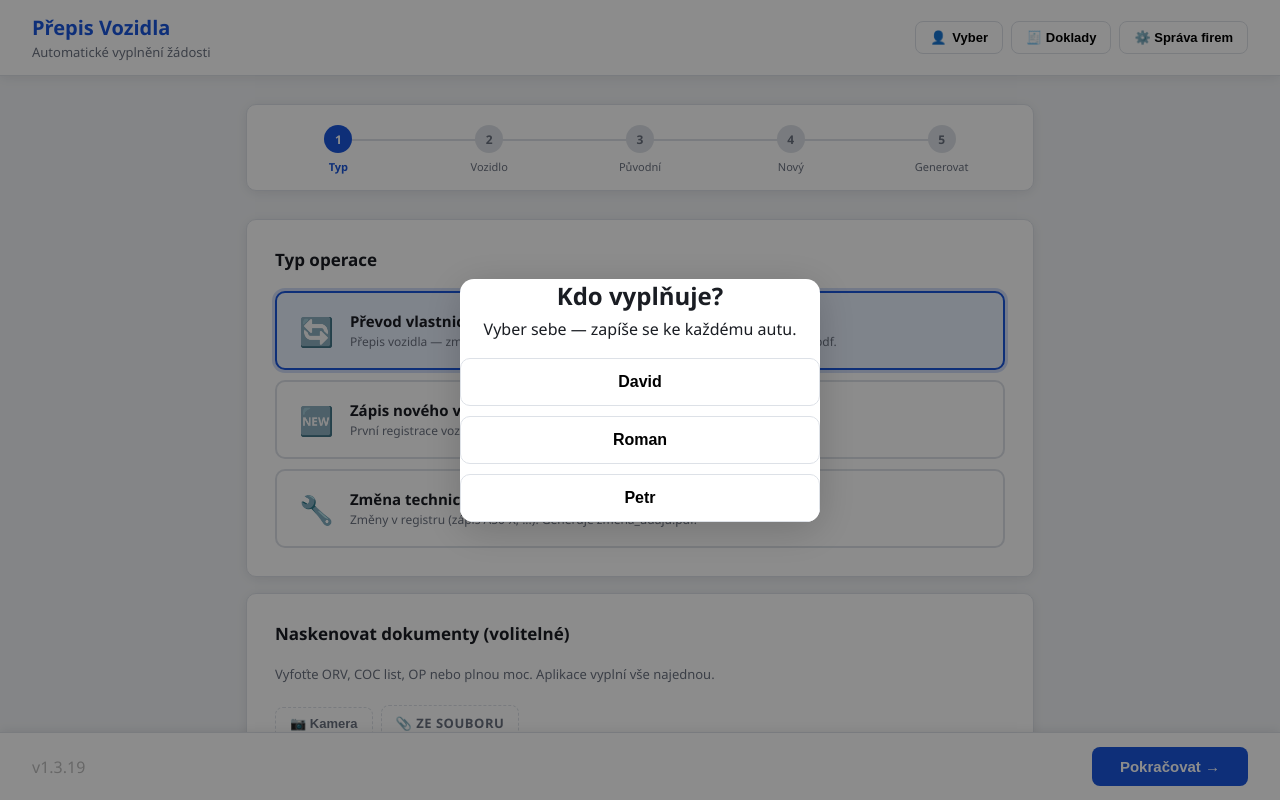
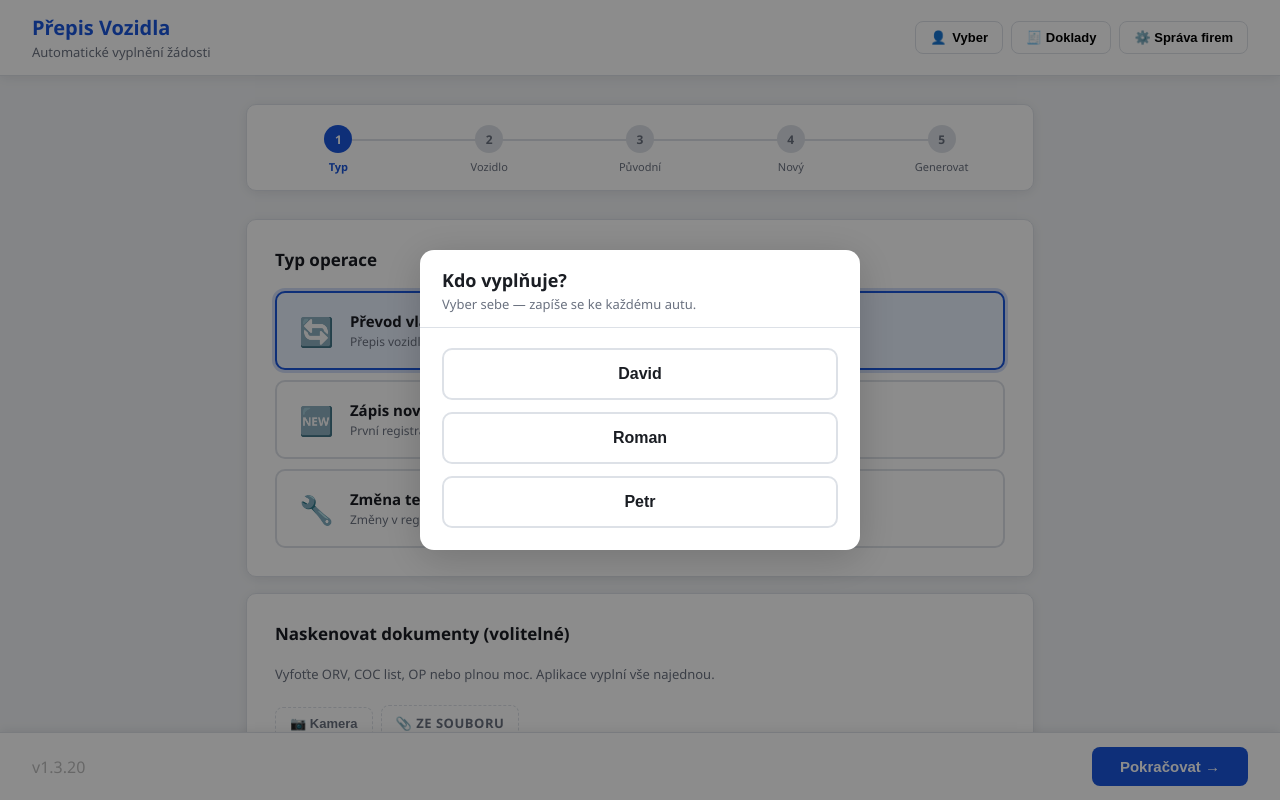
Before and after one commit to Kosacek/prepis-vozidla, a Flask app: page / in a window 1280 px wide. Run offline with Flask 3, Linux system fonts and the light colour scheme.

Commit message:
style(zadosti): restyle the Kdo vyplnuje picker to match the app
Use the app modal-box + modal-header pattern and card-style choices (.profil-card
mirrors .mode-card: 2px border, blue hover + accent bg) so the profile picker
looks native instead of generic white buttons. v1.3.20.

```diff
--- a/prepis_app/app.py
+++ b/prepis_app/app.py
@@ -29,7 +29,7 @@ import sys
 import shutil
 BASE_DIR = sys._MEIPASS if getattr(sys, 'frozen', False) else os.path.dirname(os.path.abspath(__file__))
 
-__version__ = "1.3.19"
+__version__ = "1.3.20"
 
 # Writable data dir. Precedence:
 #   1. DATA_DIR env var (web container sets it to /data — the bind mount)
--- a/prepis_app/templates/index.html
+++ b/prepis_app/templates/index.html
@@ -177,6 +177,11 @@
   .mode-card:focus { outline: none; border-color: var(--primary); box-shadow: 0 0 0 3px rgba(26,86,219,0.2); }
   .mode-card.selected { border-color: var(--primary); background: var(--accent); }
   .mode-icon { font-size: 28px; flex-shrink: 0; }
+
+  /* Profil (kdo vyplňuje) choice cards — same language as .mode-card */
+  .profil-card { width: 100%; border: 2px solid var(--border); border-radius: var(--radius); padding: 15px 18px; background: #fff; color: var(--text); font-size: 16px; font-weight: 700; cursor: pointer; transition: all .15s; }
+  .profil-card:hover { border-color: var(--primary); background: var(--accent); color: var(--primary); }
+  .profil-card:focus { outline: none; border-color: var(--primary); box-shadow: 0 0 0 3px rgba(26,86,219,0.2); }
   .mode-title { font-size: 15px; font-weight: 700; }
   .mode-desc { font-size: 12px; color: var(--muted); margin-top: 2px; }
 
@@ -267,10 +272,14 @@
 
 <!-- Kdo vyplňuje (profil) -->
 <div class="modal-overlay" id="profil-modal">
-  <div class="modal-box" style="max-width:360px;text-align:center;">
-    <h2 style="margin-bottom:6px;">Kdo vyplňuje?</h2>
-    <p class="subtitle" style="margin:0 0 18px;">Vyber sebe — zapíše se ke každému autu.</p>
-    <div id="profil-choices" style="display:flex;flex-direction:column;gap:10px;"></div>
+  <div class="modal-box" style="max-width:440px;">
+    <div class="modal-header">
+      <div>
+        <div style="font-size:18px;font-weight:700;color:var(--text);">Kdo vyplňuje?</div>
+        <div style="font-size:13px;color:var(--muted);margin-top:3px;">Vyber sebe — zapíše se ke každému autu.</div>
+      </div>
+    </div>
+    <div id="profil-choices" style="padding:20px 22px 22px;display:flex;flex-direction:column;gap:12px;"></div>
   </div>
 </div>
 
@@ -2080,8 +2089,9 @@ tryAutoOpenCamera();
   if (box) {
     PROFILY.forEach(function (p) {
       var b = document.createElement('button');
+      b.type = 'button';
+      b.className = 'profil-card';
       b.textContent = p;
-      b.style.cssText = 'padding:14px;border-radius:10px;border:1.5px solid var(--border);background:#fff;cursor:pointer;font-size:16px;font-weight:600;';
       b.onclick = function () { setProfil(p); };
       box.appendChild(b);
     });
--- a/prepis_app/version.py
+++ b/prepis_app/version.py
@@ -1 +1 @@
-__version__ = "1.3.19"
+__version__ = "1.3.20"
```
Also changed, not shown: 2 other files.
